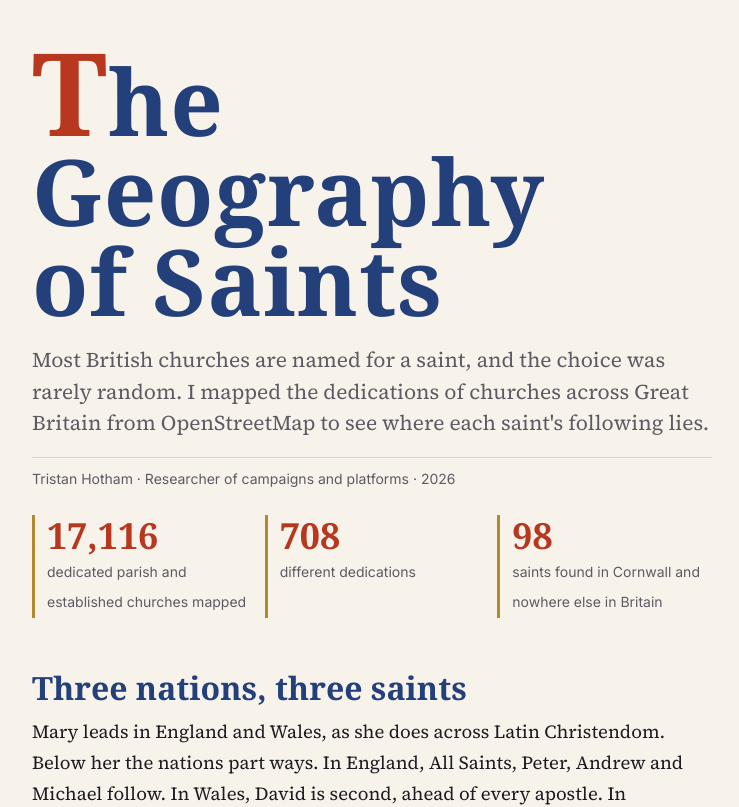
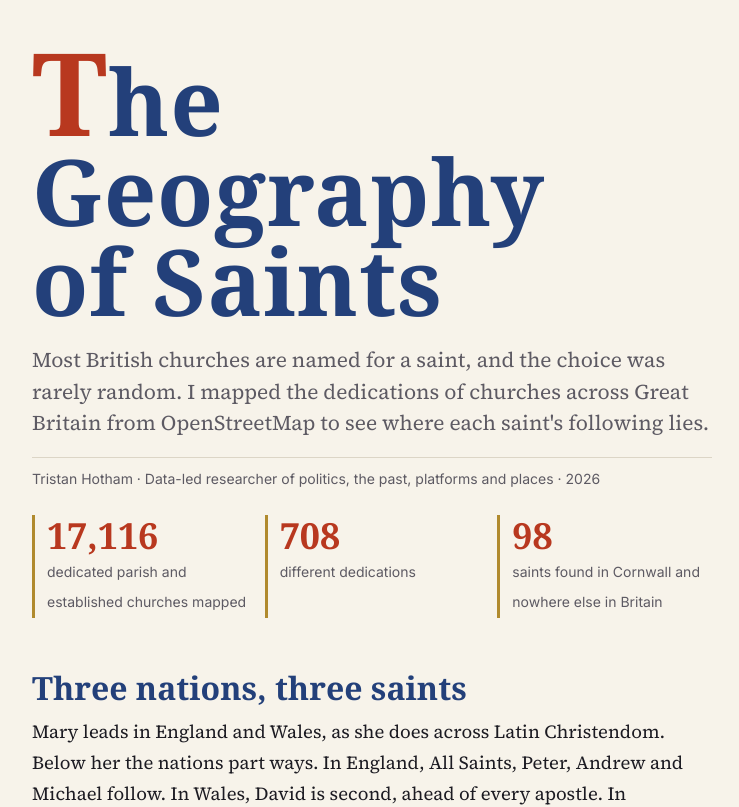
Before and after one commit to Tristan-Hotham/saints-geography, a plain HTML site: page index.html in a window 1280 px wide. Shown: the top 807 px of the page, without its empty margins (268-1007 px from the left). Drawn offline with nearby package versions, Linux system fonts and the light colour scheme; a script that the page names is missing; a web font is replaced by a local one.

Commit message:
Update byline to data-led researcher

```diff
--- a/index.html
+++ b/index.html
@@ -75,7 +75,7 @@ footer{font:400 14px/1.6 var(--sans);color:var(--muted);border-top:1px solid var
 <div class="col">
 <h1><span class="init">T</span>he Geography of Saints</h1>
 <p class="dek">Most British churches are named for a saint, and the choice was rarely random. I mapped the dedications of churches across Great Britain from OpenStreetMap to see where each saint's following lies.</p>
-<p class="byline">Tristan Hotham · Researcher of campaigns and platforms · 2026</p>
+<p class="byline">Tristan Hotham · Data-led researcher of politics, the past, platforms and places · 2026</p>
 <div class="facts" id="facts"></div>
 
 <h2>Three nations, three saints</h2>
```
